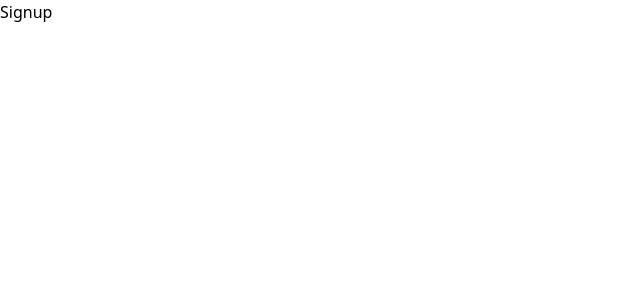
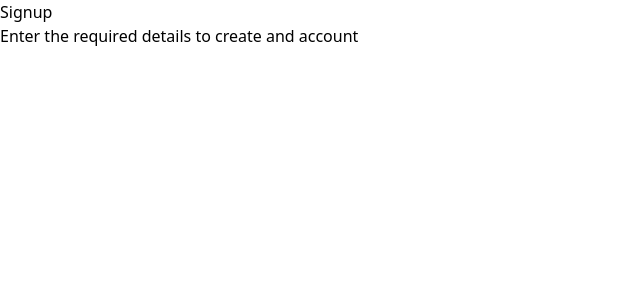
Before and after one commit to chakripavankumar/paytm-clone, a React (Vite) app in the folder frontend/: page /signup in a window 1280 px wide. Shown: the top 300 px of the page, without its empty margins (0-640 px from the left). Built offline with nearby package versions, Linux system fonts and the light colour scheme.

Commit message:
day2 of frontend

```diff
--- a/frontend/src/components/Heading.jsx
+++ b/frontend/src/components/Heading.jsx
@@ -1,3 +1,4 @@
+/* eslint-disable react/prop-types */
 export function Heading({label}){
     return <div className="font-bold text-4xl pt-6">
     {label}
--- /dev/null
+++ b/frontend/src/components/SubHeading.jsx
@@ -0,0 +1,6 @@
+/* eslint-disable react/prop-types */
+export function SubHeading({label}){
+    return <div className=" text-slate-500 text-md pt-1 px-4 pb-4">
+    {label}
+    </div>
+}
--- a/frontend/src/helper/Signin.jsx
+++ b/frontend/src/routes/Signin.jsx
@@ -1,10 +1,12 @@
 import { Heading } from "../components/Heading"
+import { SubHeading } from "../components/SubHeading"
 
 
 const Signin = () => {
   return (
     <div>
       <Heading label={"Signin"}/>
+      <SubHeading label={"Enter the required details to login into your account"}/>
     </div>
   )
 }
--- a/frontend/src/helper/Signup.jsx
+++ b/frontend/src/routes/Signup.jsx
@@ -1,9 +1,11 @@
 import { Heading } from "../components/Heading";
+import { SubHeading } from "../components/SubHeading";
 
  function Signup(){
   return(
     <div>
 <Heading label={"Signup"}/>
+<SubHeading label={"Enter the required details to create and account"}/>
     </div>
   )
 }
```
Also changed, not shown: frontend/src/App.jsx (+4 -4 lines), frontend/src/routes/Dashboard.jsx (renamed from frontend/src/helper/Dashboard.jsx), frontend/src/routes/SendMoney.jsx (renamed from frontend/src/helper/SendMoney.jsx).
